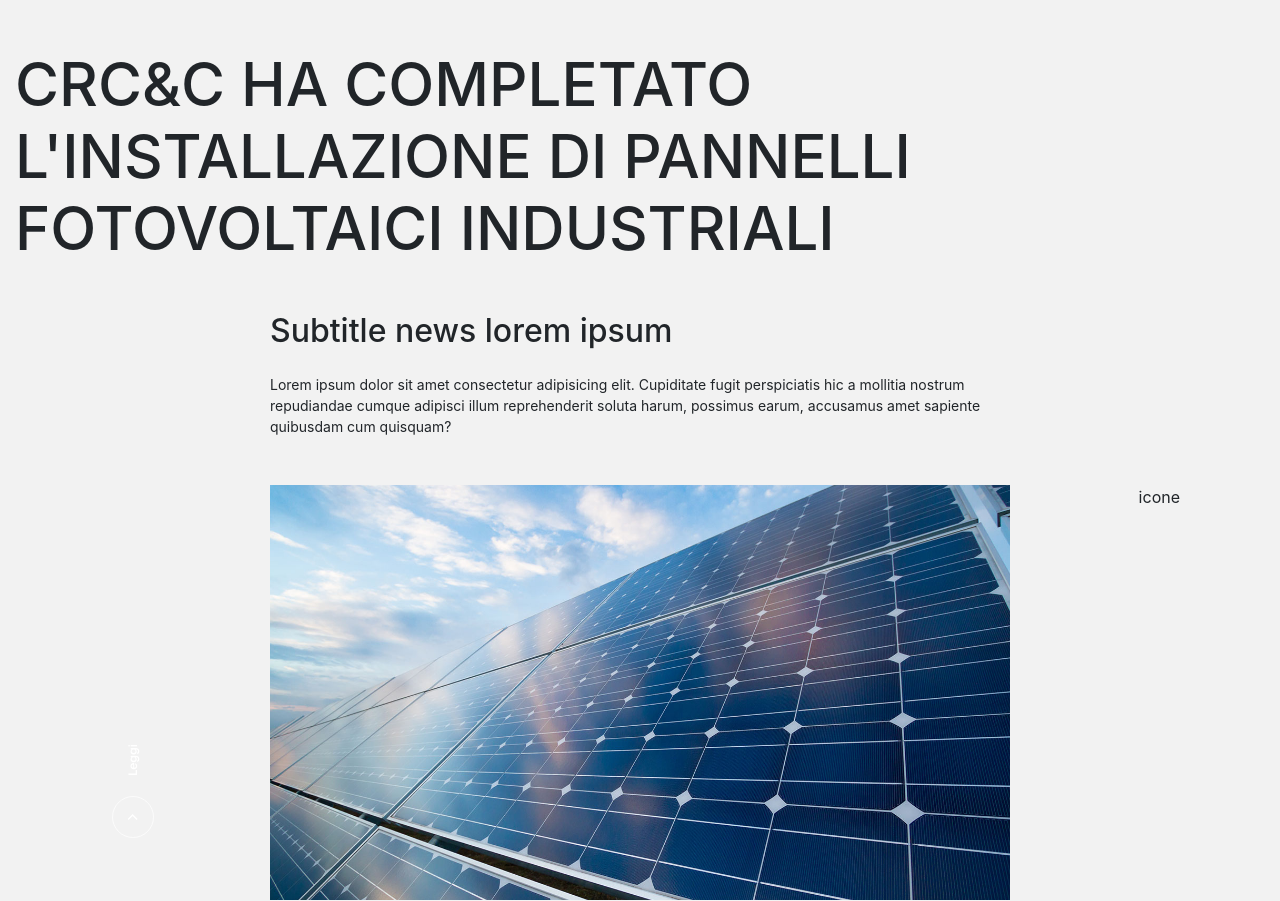
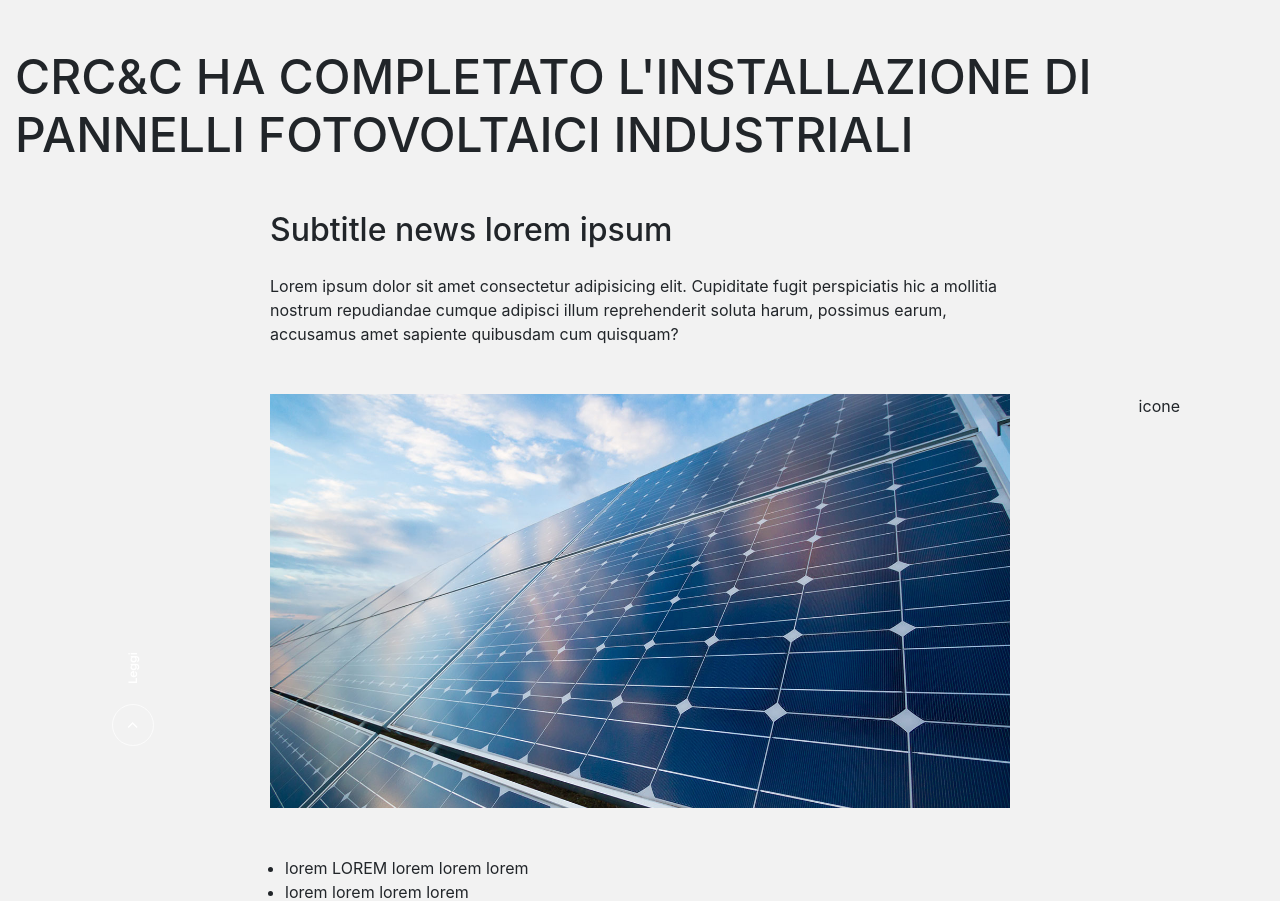
Before and after one commit to pierodg/sito-crc, a PHP site: page /news_details.php in a window 1280 px wide. Shown: the part 201-1102 px from the top of the page. Run offline with PHP 8.4, Linux system fonts and the light colour scheme; some web fonts are replaced.

Commit message:
add news

```diff
--- a/css/style.css
+++ b/css/style.css
@@ -274,10 +274,6 @@ h5 {
 .fs-12 {
     font-size:12px
 }
-
-.fs-14 {
-    font-size: 14px;
-}
 .fs-15 {
     font-size:15px;
 }
@@ -286,9 +282,6 @@ h5 {
 }
 .fs-36 {
     font-size: 36px;
-}
-.fs-60 {
-    font-size: 60px
 }
 .swiper-container {
     margin-left: 0;
```
